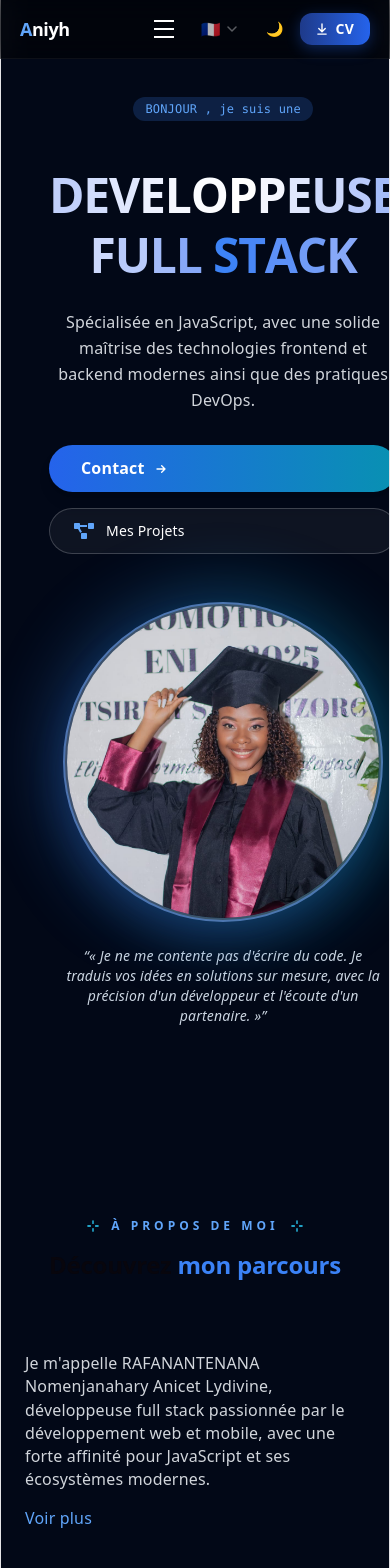
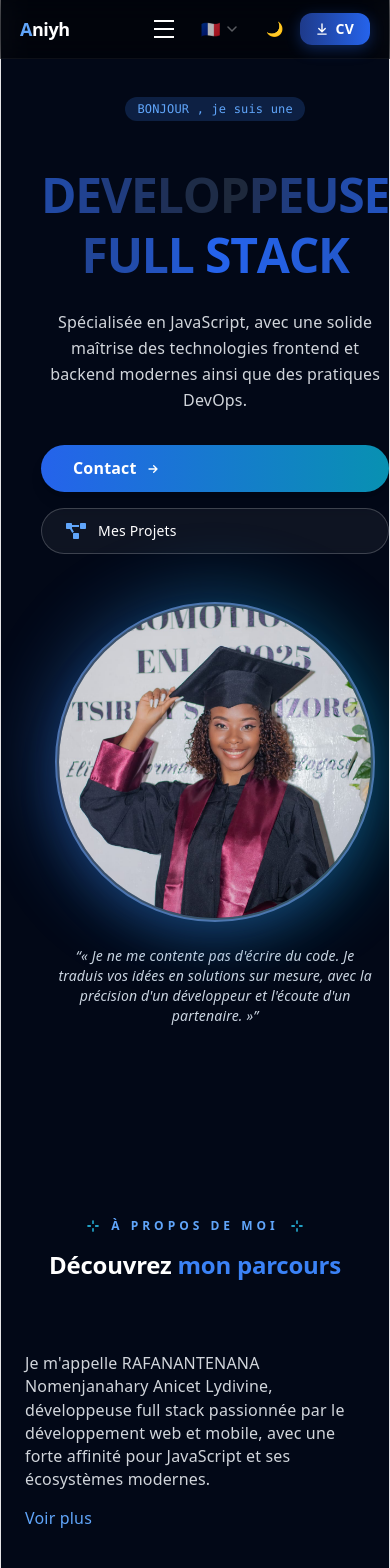
Before and after one commit to aniyh123/Aniyh_portfolio, a React (Vite) app: page / in a window 390 px wide. Shown: the top 1568 px of the page. Built offline with nearby package versions, Linux system fonts and the light colour scheme.

Commit message:
second mise à jour du portfolio

```diff
--- a/src/sections/About.jsx
+++ b/src/sections/About.jsx
@@ -59,7 +59,7 @@ export default function About() {
       <path d="M1 7h3M10 7h3M7 1v3M7 10v3" stroke="#2dd4ff" strokeWidth="1.5" strokeLinecap="round"/>
     </svg>
   </div>
-  <h2 className="mx-auto max-w-2xl text-2xl font-black leading-tight md:text-4xl">
+  <h2 className="mx-auto max-w-2xl text-2xl font-black leading-tight md:text-4xl text-slate-800 dark:text-white">
     {t("about.titleBefore")} <span className="text-blue-500">{t("about.highlight")}</span>
   </h2>
 </div>
--- a/src/sections/Competences.jsx
+++ b/src/sections/Competences.jsx
@@ -147,7 +147,7 @@ export default function SkillLaboratorySection() {
               <path d="M1 7h3M10 7h3M7 1v3M7 10v3" stroke="#2dd4ff" strokeWidth="1.5" strokeLinecap="round"/>
             </svg>
             </div>
-          <h2 className="mx-auto max-w-2xl text-2xl font-black leading-tight md:text-4xl">
+          <h2 className="mx-auto max-w-2xl text-2xl font-black leading-tight md:text-4xl text-slate-800 dark:text-white">
             {t('skills.titleBefore')} <span className="text-blue-500">{t('skills.highlight')}</span> {t('skills.titleAfter')}
           </h2>
 
--- a/src/sections/Contact.jsx
+++ b/src/sections/Contact.jsx
@@ -182,7 +182,7 @@ export default function Contact() {
       <path d="M1 7h3M10 7h3M7 1v3M7 10v3" stroke="#2dd4ff" strokeWidth="1.5" strokeLinecap="round"/>
     </svg>
   </div>
-  <h2 className="mx-auto max-w-2xl text-2xl font-black leading-tight md:text-4xl">
+  <h2 className="mx-auto max-w-2xl text-2xl font-black leading-tight md:text-4xl text-slate-800 dark:text-white">
     {t("contact.titleBefore")} <span className="text-blue-500">{t("contact.highlight")}</span> {t("contact.titleAfter")}
   </h2>
   <p className="mx-auto mt-6 max-w-2xl text-lg text-slate-500 dark:text-slate-400">
--- a/src/sections/Hero.jsx
+++ b/src/sections/Hero.jsx
@@ -325,9 +325,9 @@ export default function Hero() {
   </motion.div>
 )}
 
-      <div className="relative z-10 w-full max-w-7xl mx-auto px-6 lg:px-8">
-        <div className="grid lg:grid-cols-2 gap-12 items-center">
-          <div className="text-center lg:text-left">
+      <div className="relative z-10 w-full max-w-7xl mx-auto px-4 sm:px-6 lg:px-8">
+  <div className="grid lg:grid-cols-2 gap-12 items-center justify-items-center lg:justify-items-start">
+    <div className="text-center">
             <motion.div
               initial={{ opacity: 0, y: 20 }}
               animate={{ opacity: 1, y: 0 }}
@@ -337,7 +337,7 @@ export default function Hero() {
               {t("hero_subtitle") || "const developer = { fullstack: true }"}
             </motion.div>
 
-          <motion.h1
+    <motion.h1
   initial={{ opacity: 0, y: 30 }}
   animate={{ opacity: 1, y: 0 }}
   transition={{ delay: 0.2 }}
@@ -349,7 +349,7 @@ export default function Hero() {
         {devLetters.map((letter, idx) => (
           <motion.span
             key={`dev-${idx}`}
-            animate={{ color: ["#3b82f6", "#ffffff", "#3b82f6"] }}
+            animate={{ color: ["#2563eb", "#1e293b", "#2563eb"] }}
             transition={{
               duration: 2.5,
               delay: (devLetters.length - 1 - idx) * 0.12,
@@ -366,7 +366,7 @@ export default function Hero() {
         {stackLetters.map((letter, idx) => (
           <motion.span
             key={`stack-${idx}`}
-            animate={{ color: ["#ffffff", "#3b82f6", "#ffffff"] }}
+            animate={{ color: ["#1e293b", "#2563eb", "#1e293b"] }}
             transition={{
               duration: 2.5,
               delay: idx * 0.12,
@@ -386,7 +386,7 @@ export default function Hero() {
         {stackLetters.map((letter, idx) => (
           <motion.span
             key={`stack-${idx}`}
-            animate={{ color: ["#ffffff", "#3b82f6", "#ffffff"] }}
+            animate={{ color: ["#1e293b", "#2563eb", "#1e293b"] }}
             transition={{
               duration: 2.5,
               delay: idx * 0.12,
@@ -403,7 +403,7 @@ export default function Hero() {
         {devLetters.map((letter, idx) => (
           <motion.span
             key={`dev-${idx}`}
-            animate={{ color: ["#3b82f6", "#ffffff", "#3b82f6"] }}
+            animate={{ color: ["#2563eb", "#1e293b", "#2563eb"] }}
             transition={{
               duration: 2.5,
               delay: (devLetters.length - 1 - idx) * 0.12,
@@ -424,7 +424,7 @@ export default function Hero() {
               initial={{ opacity: 0 }}
               animate={{ opacity: 1 }}
               transition={{ delay: 0.4 }}
-              className="text-gray-300 max-w-lg mx-auto lg:mx-0 text-base md:text-lg leading-relaxed mb-8"
+              className="text-slate-700 dark:text-gray-300 max-w-lg mx-auto lg:mx-0 text-base md:text-lg leading-relaxed mb-8"
             >
               {t("hero_desc")}
             </motion.p>
--- a/src/sections/Projects.jsx
+++ b/src/sections/Projects.jsx
@@ -390,7 +390,7 @@ export default function Projects() {
               <path d="M1 7h3M10 7h3M7 1v3M7 10v3" stroke="#2dd4ff" strokeWidth="1.5" strokeLinecap="round"/>
             </svg>
           </div>
-          <h2 className="mx-auto max-w-2xl text-2xl font-black leading-tight md:text-4xl">
+          <h2 className="mx-auto max-w-2xl text-2xl font-black leading-tight md:text-4xl text-slate-800 dark:text-white">
             {t("projects.titleBefore")} <span className="text-blue-500">{t("projects.highlight")}</span> {t("projects.titleAfter")}
           </h2>
           <p className="mx-auto mt-6 max-w-2xl text-lg text-slate-500 dark:text-slate-400">
--- a/src/sections/Services.jsx
+++ b/src/sections/Services.jsx
@@ -476,7 +476,7 @@ export default function Services() {
             </svg>
           </div>
 
-          <h2 className="mx-auto max-w-2xl text-2xl font-black leading-tight md:text-4xl">
+          <h2 className="mx-auto max-w-2xl text-2xl font-black leading-tight md:text-4xl text-slate-800 dark:text-white">
             {lang === "fr" ? "Une expertise complète," : "Complete expertise,"}
             <br />
             <span className="text-blue-500">
```
